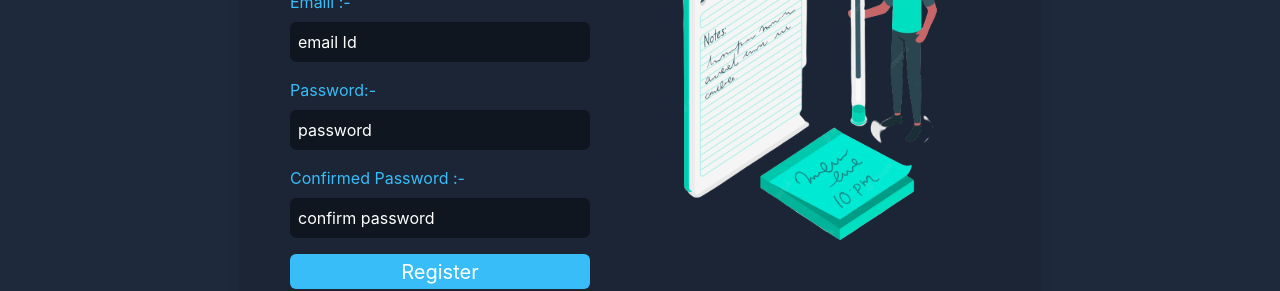
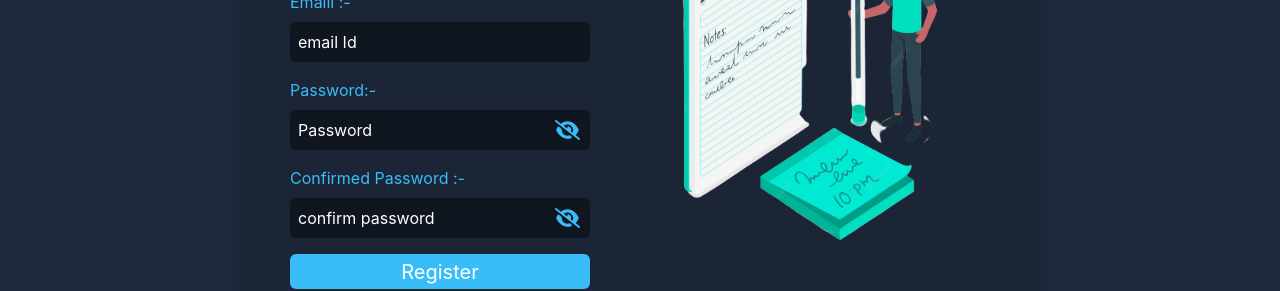
Before and after one commit to Amitsharma45/Note_Manager, a React (Create React App) app in the folder frontend/: page /Register in a window 1280 px wide. Shown: the part 260-551 px from the top of the page. Built offline with nearby package versions, Linux system fonts and the light colour scheme.

Commit message:
show password

```diff
--- a/frontend/src/Components/Login/Login.js
+++ b/frontend/src/Components/Login/Login.js
@@ -1,15 +1,20 @@
 /* eslint-disable jsx-a11y/alt-text */
-import React from 'react'
+import React ,{useState} from 'react'
 import Img from './login.png'
 import { Link } from 'react-router-dom';
 import * as Yup from 'yup';
 import { toast } from 'react-toastify';
+import { FontAwesomeIcon } from '@fortawesome/react-fontawesome';
+import { faEye ,faEyeSlash} from '@fortawesome/free-solid-svg-icons';
 import { Formik, Form } from 'formik';
 function Login() {
     const SignupSchema = Yup.object().shape({
         email: Yup.string().email('Invalid email').required('Required'),
         password: Yup.string().min(6, 'password length should greater then 6').required('Required'),
     });
+    const [showpassword,setshowpassword] = useState(false);
+
+
     return (
         <div className='flex justify-center items-center '>
             <div className='bg-black h-[480px] md:w-[780px]   flw bg-opacity-10 flex  md:mt-8 mt-[100px] rounded-2xl pt-5 shadow-lg '>
@@ -42,8 +47,11 @@ function Login() {
                                 </div>
                                 <div className='my-2'>
                                     <div className='my-2 md:text-xl'>Password:-</div>
-                                    <input name="password" onChange={handleChange}
-                                        onBlur={handleBlur} id="password" className='h-[40px] w-[300px] pl-2 bg-gray-600 bg-opacity-40 placeholder:text-black dark:bg-black dark:bg-opacity-40 rounded-md dark:placeholder:text-white' placeholder='password' />
+                                    <div className='relative  h-[40px]'>
+                                        <input name='password' onChange={handleChange} type={`${showpassword ? 'text' : "password"}`}
+                                            onBlur={handleBlur} className=' h-[40px] w-[300px]  pl-2 bg-gray-600 bg-opacity-40 placeholder:text-black dark:bg-black dark:bg-opacity-40 rounded-md dark:placeholder:text-white' placeholder='Password' />
+                                        <FontAwesomeIcon icon={showpassword ? faEye : faEyeSlash} className='cursor-pointer absolute  mt-[2px] p-[8px] text-xl right-[2px] rounded-md  z-10 hover:bg-black hover:bg-opacity-40' onClick={() => setshowpassword(!showpassword)} />
+                                    </div>
                                     {errors.password && touched.password ? (
                                         <div className=' text-red-600 font-semibold'>{errors.password}</div>
                                     ) : null}
--- a/frontend/src/Components/Register/Register.js
+++ b/frontend/src/Components/Register/Register.js
@@ -1,24 +1,14 @@
 /* eslint-disable jsx-a11y/alt-text */
-import React from 'react'
+import React, { useState } from 'react'
 import Img from './login.png'
 import { Link } from 'react-router-dom';
 import { Formik, Form } from 'formik';
 import * as Yup from 'yup';
+import { FontAwesomeIcon } from '@fortawesome/react-fontawesome';
+import { faEye, faEyeSlash } from '@fortawesome/free-solid-svg-icons';
 import { toast } from 'react-toastify';
 function Register() {
-    // const registerschema = Yup.object().shape({
-    //     fullname: Yup.string()
-    //       .min(2, 'Too Short!')
-    //       .max(20, 'Too Long!')
-    //       .required('Required')
-    //       .matches(/^[A-Za-z\s]+$/, 'Only alphabets are allowed for this field'),
-    //     email: Yup.string().email('Invalid email').required('Required'),
-    //     password: Yup.string().min(6, 'Password should be at least 6 characters long').required('Required'),
-    //     confirmpassword: Yup.string().when('password', {
-    //       is: (val) => (val && val.length > 0 ? true : false),
-    //       then: Yup.string().oneOf([Yup.ref('password')], 'Both passwords need to be the same'),
-    //     }).required('Required'),
-    //   });
+
     const registerschema = Yup.object().shape({
         fullname: Yup.string()
             .min(2, 'Too Short!')
@@ -33,6 +23,8 @@ function Register() {
                 return value === this.resolve(Yup.ref('password'));
             }),
     });
+    const [showpassword, setshowpassword] = useState(false);
+    const [confirmpassword, setconfirmpassword] = useState(false);
 
     return (
         <div className='flex justify-center items-center '>
@@ -69,18 +61,25 @@ function Register() {
                                     {errors.email && touched.email ? <div className='err text-red-600  font-semibold'>{errors.email}</div> : null}
                                 </div>
 
-                                <div className='my-1'>
-                                    <div className='my-2 '>Password:-</div>
-                                    <input name='password' onChange={handleChange}
-                                        onBlur={handleBlur} className='h-[40px] w-[300px] pl-2 bg-gray-600 bg-opacity-40 placeholder:text-black dark:bg-black dark:bg-opacity-40 rounded-md dark:placeholder:text-white' placeholder='password' />
+                                <div className='my-1  '>
+                                    <div className='my-2  '>Password:-</div>
+                                    <div className='relative  h-[40px]'>
+                                        <input name='password' onChange={handleChange} type={`${showpassword ? 'text' : "password"}`}
+                                            onBlur={handleBlur} className=' h-[40px] w-[300px]  pl-2 bg-gray-600 bg-opacity-40 placeholder:text-black dark:bg-black dark:bg-opacity-40 rounded-md dark:placeholder:text-white' placeholder='Password' />
+                                        <FontAwesomeIcon icon={showpassword ? faEye : faEyeSlash} className='cursor-pointer absolute  mt-[2px] p-[8px] text-xl right-[2px] rounded-md  z-10 hover:bg-black hover:bg-opacity-40' onClick={() => setshowpassword(!showpassword)} />
+                                    </div>
                                     {errors.password && touched.password ? (
                                         <div className='text-red-600  font-semibold'>{errors.password}</div>
                                     ) : null}
                                 </div>
                                 <div className='my-1'>
                                     <div className='my-2 '>Confirmed Password :-</div>
-                                    <input name='confirmpassword' onChange={handleChange}
+                                    <div className='relative  h-[40px]'>
+                                        <input name='confirmpassword' onChange={handleChange} type={`${confirmpassword ? 'text' : "password"}`}
                                             onBlur={handleBlur} className='h-[40px] w-[300px] pl-2 bg-gray-600 bg-opacity-40 dark:bg-black dark:bg-opacity-40 rounded-md placeholder:text-black dark:placeholder:text-white' placeholder='confirm password' />
+                                        <FontAwesomeIcon icon={confirmpassword ? faEye : faEyeSlash} className='cursor-pointer absolute  mt-[2px] p-[8px] text-xl right-[2px] rounded-md  z-10 hover:bg-black hover:bg-opacity-40' onClick={() => setconfirmpassword(!confirmpassword)} />
+                                    </div>
+
                                     {errors.confirmpassword && touched.confirmpassword ? (
                                         <div className='text-red-600  font-semibold'>{errors.confirmpassword}</div>
                                     ) : null}
```
Lines whose indentation alone changed are shown as unchanged.
